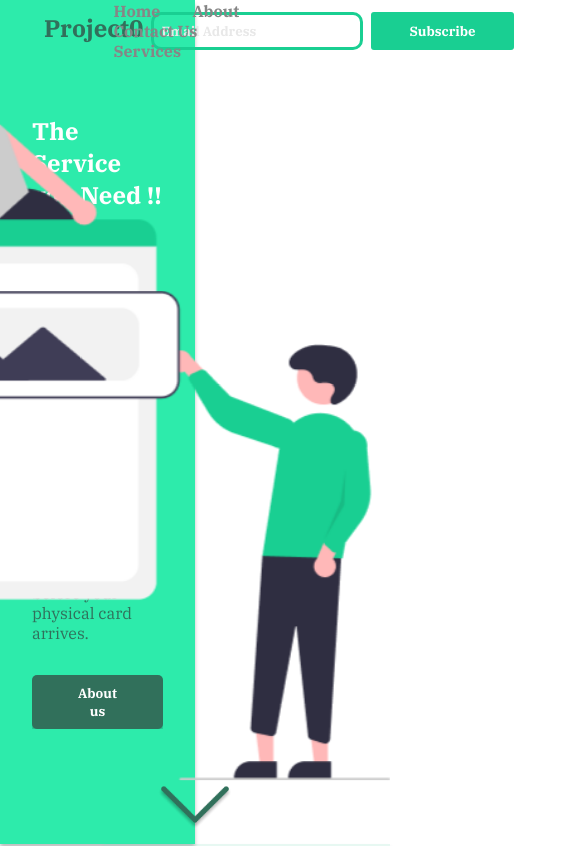
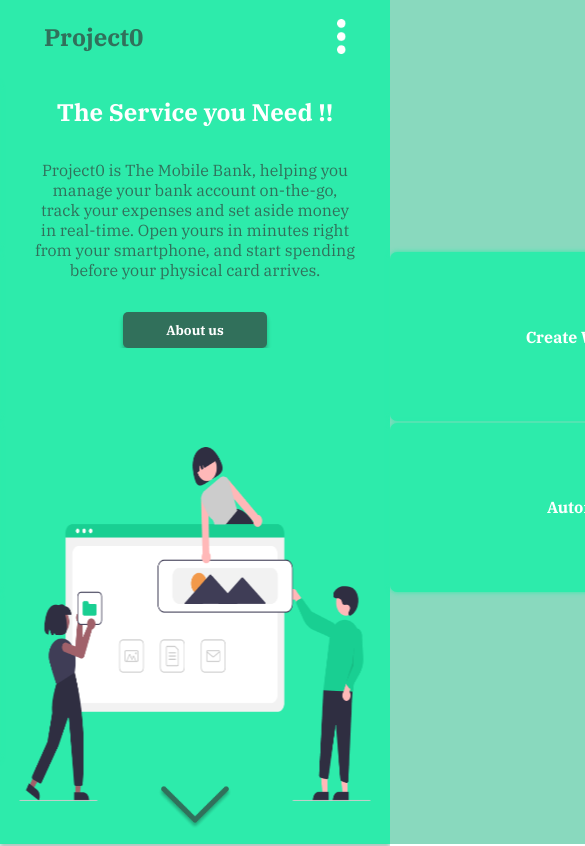
Before and after one commit to issamoxix/Project0, a React (Create React App) app: page / in a window 390 px wide. Shown: the top 846 px of the page, 585 px wide, since content can reach past the window. Built offline with nearby package versions, Linux system fonts and the light colour scheme; the HTML template or start-up script is replaced by a standard one.

Commit message:
First Page now is responsive

```diff
--- a/src/components/Home/HomeLeftContainer.jsx
+++ b/src/components/Home/HomeLeftContainer.jsx
@@ -28,10 +28,18 @@ const Container = styled.div`
     display:flex;
     align-items:center;
     box-shadow: 0px 4px 4px rgba(0, 0, 0, 0.25);
+   @media(max-width:600px){
+       flex:1;
+       align-items:start;
+   }
 `
 const Section = styled.section`
     margin:0 2rem;
     overflow-x:hidden;
+    @media (max-width: 600px) {
+    text-align:center;
+    margin-top:6rem;
+  }
 `
 const Title = styled.h1`
     color:#fff;
@@ -43,6 +51,9 @@ const Para  = styled.p`
     font-weight:400;
     margin:2rem 0;
     width:90%;
+    @media (max-width: 600px) {
+    width:100%;
+  }
 `
 const AboutButton = styled.button`
     background-color:${({theme})=>theme.p300};
--- a/src/components/Home/HomeRightContainer.jsx
+++ b/src/components/Home/HomeRightContainer.jsx
@@ -13,6 +13,15 @@ const Container = styled.div`
     flex:0.5;
     display:flex;
     align-items:center;
+    @media (max-width: 600px) {
+    justify-content:center;
+    position:absolute;
+    bottom:5%;
+    left:50%;
+    transform:translateX(-50%);
+    height:42%;
+    width:90%;
+  }
 
 `
 const HeroPic = styled.img`
@@ -20,5 +29,10 @@ const HeroPic = styled.img`
     right: 0;
     height: 85%;
     overflow-x:hidden;
+    @media (max-width: 600px) {
+    position:initial;
+    height: 100%;
+
+  }
 `
 export default HomeRightContainer
--- a/src/components/NavBar.jsx
+++ b/src/components/NavBar.jsx
@@ -1,24 +1,32 @@
 import React, {useState} from 'react'
 import { Link } from 'react-router-dom'
 import styled from 'styled-components'
+import Dm from '../assets/images/Dmenu.png';
 
 export const scroll_To = (to)=>{
     const elem = document.getElementById(to)
     if(document.location.pathname === '/') elem.scrollIntoView()
+
 
 }
 
 const NavBar = () => {
     const [Bg,setBg] = useState(false)
     window.onscroll = () => window.scrollY !== 0?setBg(true):setBg(false)
-
+    const [click,setClick] = useState(false);
+    const [serviceClick ,setServiceClick] = useState(false)
     return (
+        <>
         <Container id="NavBar" bg={Bg} >
             <Wrapper>
             <Sec>
-           <Logo>
-               Project0
-           </Logo>
+            <Link to="/">
+                <Logo onClick={() => scroll_To('Home')} >Project0</Logo>
+               </Link>
+           <MenuM onClick={() => {
+               setClick(!click)
+               setServiceClick(serviceClick && false)
+           }} src={Dm} />
             </Sec>
 
             <RightSec>
@@ -37,6 +45,36 @@ const NavBar = () => {
                 <Itemlist onClick={() => scroll_To('Service#1')} >Services</Itemlist>
             </Listitems>
         </Container>
+        <MenuMobileContainer clk={click} >
+            <MenuMobileList>
+                <Link to='/'>
+                <MenuMobileListItem onClick={() => {
+                    scroll_To('Home')
+                    setClick(!click)
+                }} >Home</MenuMobileListItem>
+                </Link>
+                <MenuMobileListItem onClick={()=>setServiceClick(!serviceClick)} >Services </MenuMobileListItem>
+                <Link to="/contact">
+                    <MenuMobileListItem onClick={()=> setClick(!click)} >Contact Us</MenuMobileListItem>
+                    </Link>
+                <MenuMobileListItem onClick={()=> setClick(!click)} >About</MenuMobileListItem>
+            </MenuMobileList>
+        </MenuMobileContainer>
+        <ServicesMenu Servicecc={serviceClick} >
+            <MenuMobileList>
+                <MenuMobileListItem onClick={() => {
+                    scroll_To('Service#1')
+                    setServiceClick(!serviceClick)
+                    setClick(false)
+                }} >Create Website</MenuMobileListItem>
+                <MenuMobileListItem onClick={() => {
+                    scroll_To('Service#2')
+                    setServiceClick(!serviceClick)
+                    setClick(false)
+                }} >Automate</MenuMobileListItem>
+            </MenuMobileList>
+        </ServicesMenu>
+        </>
     )
 }
 const Container = styled.div`
@@ -66,17 +104,29 @@ const Container = styled.div`
     padding:12px;
     z-index:2;
     transition:all 0.2s linear;
+    @media(max-width:600px){
+        z-index:4;
+    }
 `
 const Logo = styled.h2`
     color:${({theme})=>theme.p300};
 `
 const Sec = styled.section`
     flex:0.5;
+    @media(max-width:600px){
+        flex:1;
+        display:flex;
+        justify-content:space-between;
+        align-items:center;
+    }
 `
 const RightSec = styled.section`
     flex:0.5;
     display:flex;
     flex-direction:row-reverse;
+    @media (max-width: 600px) {
+    display:none;
+  }
 `
 const Listitems = styled.ul`
     list-style:none;
@@ -84,6 +134,9 @@ const Listitems = styled.ul`
     left:50%;
     top:50%;
     transform: translate(-50%,-50%);
+    @media (max-width: 600px) {
+    display:none;
+  }
 `
 const Itemlist = styled.li`
     display:inline-block;
@@ -146,4 +199,58 @@ const Wrapper = styled.div`
     width:100%;
     display:flex;
 `
+const MenuM = styled.img`
+    display:none;
+    @media(max-width:600px){
+        display:initial;
+        height:70%;
+
+    }
+
+`
+const MenuMobileContainer = styled.div`
+    height:100vh;
+    width:100vw;
+    z-index:3;
+    background-color:${({theme})=>theme.p500};
+    position:fixed;
+    transition:all 0.2s linear;
+    transform:translateX(-100%);
+    display:flex;
+
+    align-items:center;
+    ${props=>props.clk?"transform:translateX(0%);":"transform:translateX(-100%);"}
+`
+const MenuMobileList = styled.ul`
+    list-style:none;
+`
+const MenuMobileListItem = styled.li`
+    width: 100vw;
+    text-align: center;
+    font-family: 'IBM Plex Serif',serif;
+    font-weight: 700;
+    background-color: #2DEBAB;
+    color: #fff;
+    border-radius: 7px;
+    padding: 15px;
+    height: 20vh;
+    display: flex;
+    margin: .1rem 0 .1rem 0;
+    box-shadow: rgb(45 235 171) 0px 0px 5px;
+    justify-content: center;
+    align-items: center;
+`
+const ServicesMenu = styled.div`
+    display:flex;
+    align-items:center;
+    z-index:3;
+    background-color:black;
+    transition:all 0.2s linear;
+    position:fixed;
+    height:100vh;
+    width:100vw;
+    background-color:${({theme})=>theme.p400};
+    ${props=>props.Servicecc?"transform:translateX(0%);":"transform:translateX(100%);"}
+
+`
 export default NavBar
--- a/src/components/Service#1/ServiceLeftContainer.jsx
+++ b/src/components/Service#1/ServiceLeftContainer.jsx
@@ -12,6 +12,10 @@ const ServiceLeftContainer = () => {
 const Container = styled.div`
     flex:0.5;
     z-index:0;
+    @media(max-width:600px){
+        flex:1;
+        display:none;
+    }
 `
 const HeroPic = styled.img`
     position:absolute;
--- a/src/components/Service#1/ServiceRightContainer.jsx
+++ b/src/components/Service#1/ServiceRightContainer.jsx
@@ -1,6 +1,6 @@
 import React from 'react'
 import styled from 'styled-components'
-
+import SSx from '../../assets/images/S1.png'
 const ServiceRightContainer = () => {
     return (
         <Container>
@@ -27,12 +27,22 @@ const Container = styled.div`
     box-shadow: 0px 4px 4px rgba(0, 0, 0, 0.25);
     background: rgba(137, 217, 190, 0.2);
     z-index:1;
+    @media(max-width:600px){
+        flex:1;
+        background-image:url(${SSx});
+        background-size:cover;
+        background-repeat:no-repeat;
+    }
 `
 const Title = styled.h1`
     color: #000;
     font-weight: bold;
     font-style: italic;
     font-size: 40px;
+    @media(max-width:600px){
+        font-size:36px;
+
+    }
 `
 const Para  = styled.p`
     color: #000;
@@ -40,10 +50,21 @@ const Para  = styled.p`
     margin: 2rem 0;
     width: 90%;
     font-size: 27px;
+    @media(max-width:600px){
+        width: 100%;
+        font-size:20px;
+    }
 `
 const Section = styled.section`
     margin:0 2rem;
     position:relative;
+    @media(max-width:600px){
+        background:#2debab8f;
+        padding: 12px;
+        border-radius: 10px;
+        margin:0 1rem 0 1rem;
+    }
+
 `
 const GetMoreButton = styled.button`
     background: #89D9BE;
@@ -60,5 +81,8 @@ const GetMoreButton = styled.button`
     &:hover {
         transform:translateY(-3px);
     }
+    @media(max-width:600px){
+        position:initial;
+    }
 `
 export default ServiceRightContainer
--- a/src/components/Service#2/Service2LeftContainer.jsx
+++ b/src/components/Service#2/Service2LeftContainer.jsx
@@ -1,5 +1,6 @@
 import React from 'react'
 import styled from 'styled-components'
+import auto from '../../assets/images/auto.png'
 
 const Service2LeftContainer = () => {
     return (
@@ -24,12 +25,22 @@ const Container = styled.div`
     flex:0.5;
     display:flex;
     align-items:center;
+    @media(max-width:600px){
+        flex:1;
+        justify-content:center;
+        height:100vh;
+
+    }
 `
 const Title = styled.h1`
     color: #000;
     font-weight: bold;
     font-style: italic;
     font-size: 37px;
+    @media(max-width:600px){
+    font-size: 27px;
+
+    }
 `
 const Para  = styled.p`
     color: #000;
@@ -37,6 +48,11 @@ const Para  = styled.p`
     margin: 2rem 0;
     width: 90%;
     font-size: 27px;
+    @media(max-width:600px){
+
+        font-size: 20px;
+        width: 100%;
+    }
 `
 const GetMore = styled.h2`
     font-weight: 500;
@@ -53,5 +69,8 @@ const GetMore = styled.h2`
 const Section = styled.section`
     margin:0 2rem;
     position:relative;
+    @media(max-width:600px){
+        height:50%;
+    }
 `
 export default Service2LeftContainer
--- a/src/components/Service#2/Service2RightContainer.jsx
+++ b/src/components/Service#2/Service2RightContainer.jsx
@@ -13,6 +13,9 @@ const Container = styled.div`
     display:flex;
     align-items:center;
     justify-content:center;
+    @media(max-width:600px){
+        display:none;
+    }
 `
 const HeroPic = styled.img`
     height:70%;
--- a/src/pages/Home.jsx
+++ b/src/pages/Home.jsx
@@ -32,6 +32,10 @@ const Container = styled.div`
     display:flex;
     justify-content:space-between;
     position:relative;
+    @media (max-width: 600px) {
+    width:100vw;
+    flex-direction:column;
+  }
 `
 const NextPic = styled.img`
     position:absolute;
--- a/src/styles/global.js
+++ b/src/styles/global.js
@@ -15,6 +15,8 @@ export const Global = createGlobalStyle`
     }
     h2,h3,h4,h5,input,button,p {
         font-family: 'IBM Plex Serif', serif;
+    }a {
+        text-decoration:none;
     }
     @keyframes Hovefloat {
         from {
```
Also changed, not shown: src/assets/images/Dmenu.png (added), 1 other file (tests, documents, lock files or other folders).
